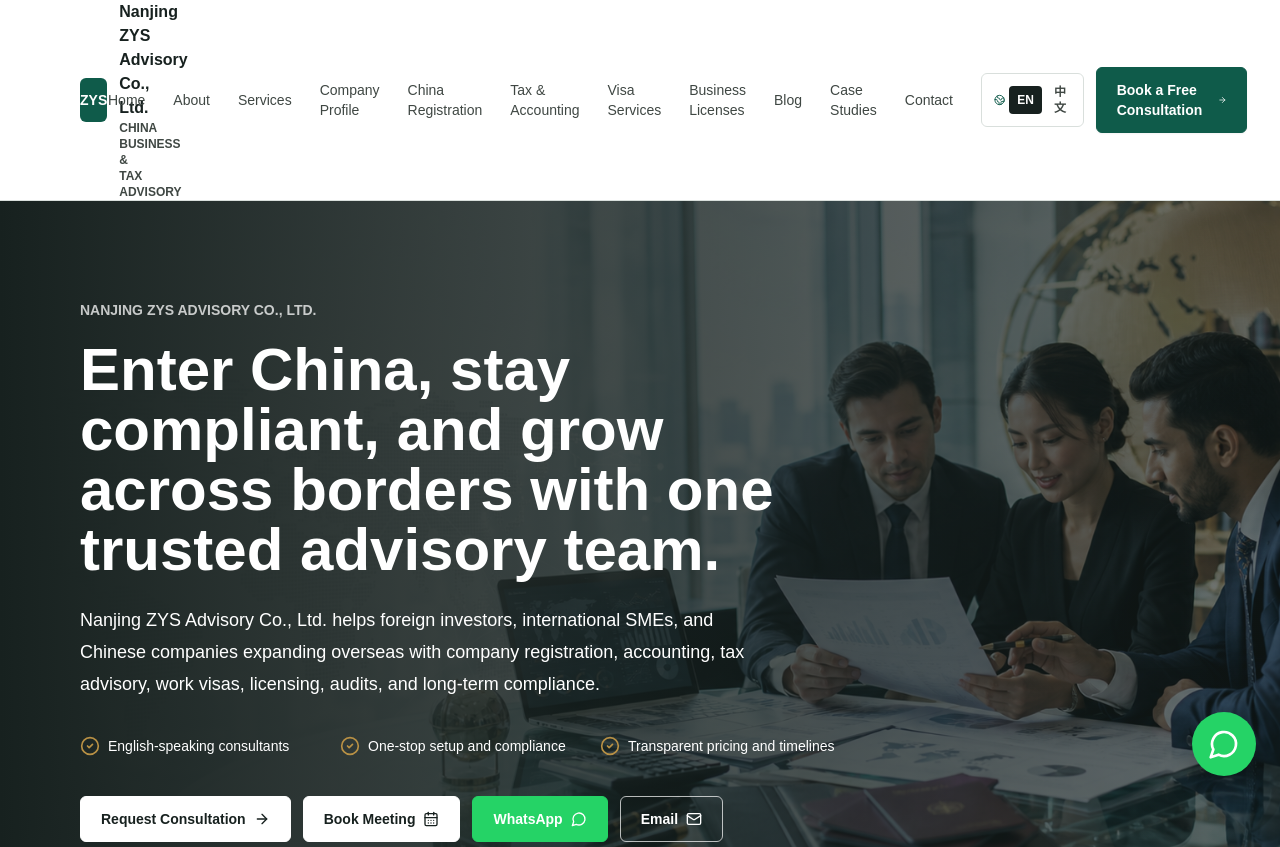
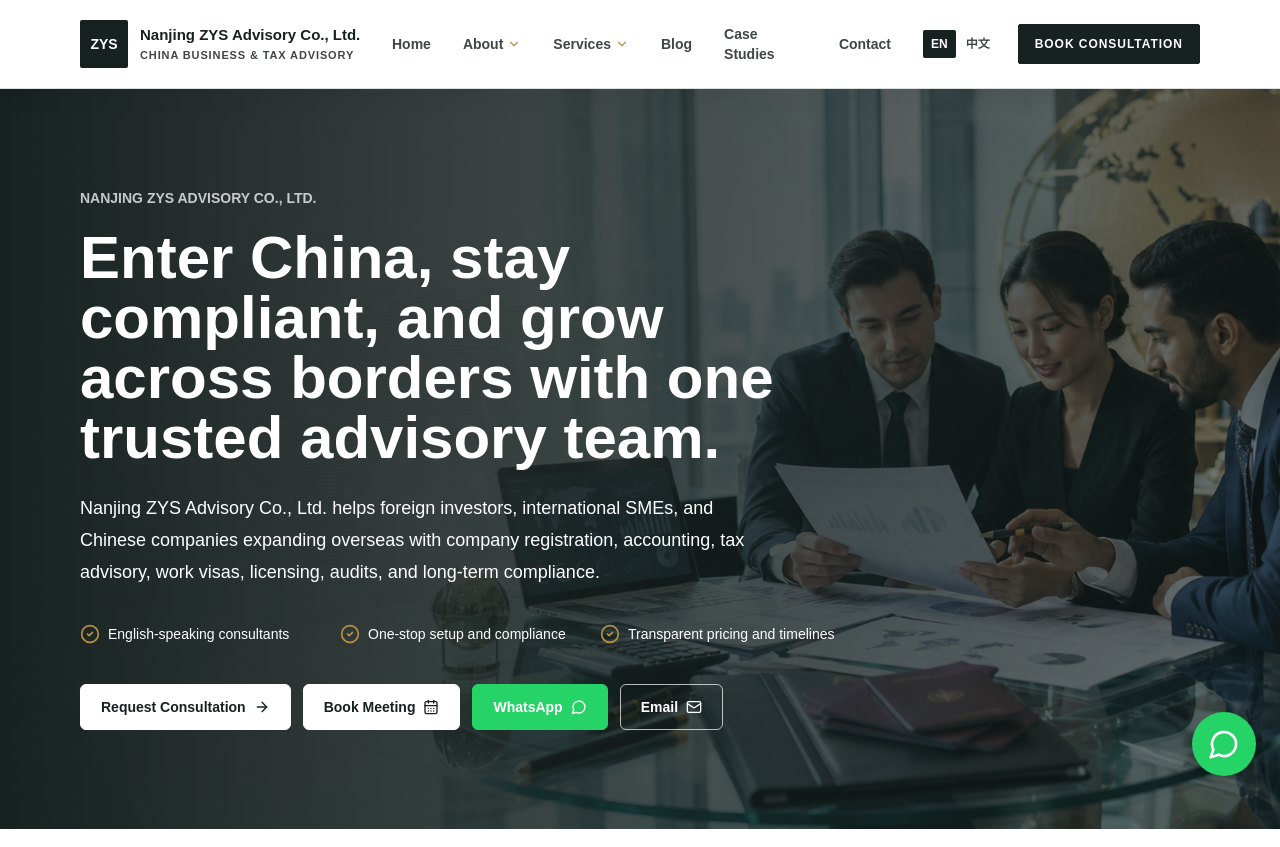
Before and after one commit to sunxiaoru680-hue/zys-finance-website, a Next.js app: page / in a window 1280 px wide. Shown: the top 847 px of the page. Built offline with nearby package versions, Linux system fonts and the light colour scheme.

Commit message:
Redesign header navigation

```diff
--- a/components/Header.tsx
+++ b/components/Header.tsx
@@ -1,57 +1,135 @@
 import Link from "next/link";
-import { Menu } from "lucide-react";
-import { navItems } from "@/components/siteData";
-import { ButtonLink } from "@/components/ButtonLink";
+import { ChevronDown, Menu } from "lucide-react";
 import { LanguageSwitcher } from "@/components/LanguageSwitcher";
 import { brandSubtitle, companyName } from "@/components/seo";
 
+const aboutItems = [
+  { href: "/about", label: "About ZYS" },
+  { href: "/company-profile", label: "Company Profile" },
+  { href: "/our-team", label: "Our Team" },
+  { href: "/experience", label: "Experience" },
+  { href: "/why-choose-us", label: "Why Choose Us" }
+];
+
+const serviceItems = [
+  { href: "/services", label: "All Services" },
+  { href: "/services/company-registration-in-china", label: "China Registration" },
+  { href: "/tax-accounting", label: "Tax & Accounting" },
+  { href: "/services/china-visa-service", label: "Visa Services" },
+  { href: "/services/business-license", label: "Business Licenses" }
+];
+
+const mainItems = [
+  { href: "/blog", label: "Blog" },
+  { href: "/case-studies", label: "Case Studies" },
+  { href: "/contact", label: "Contact" }
+];
+
 export function Header() {
   return (
-    <header className="sticky top-0 z-50 border-b border-line bg-white/95 backdrop-blur">
-      <div className="container-shell flex min-h-20 items-center justify-between gap-4">
-        <Link href="/" className="focus-ring flex min-w-0 items-center gap-3 rounded-md">
-          <span className="grid h-11 w-11 place-items-center rounded-md bg-evergreen text-white">
-            <span className="text-sm font-black">ZYS</span>
+    <header className="sticky top-0 z-50 border-b border-line bg-white/95 shadow-[0_8px_24px_rgba(15,36,31,0.04)] backdrop-blur">
+      <div className="container-shell flex min-h-[88px] items-center justify-between gap-8">
+        <Link href="/" className="focus-ring flex w-[280px] flex-none items-center gap-3 rounded-md">
+          <span className="grid h-12 w-12 flex-none place-items-center rounded-sm bg-ink text-white">
+            <span className="text-sm font-black tracking-normal">ZYS</span>
           </span>
-          <span className="min-w-0 max-w-[13.75rem] leading-tight sm:max-w-none">
-            <span className="block text-[13px] font-bold tracking-normal text-ink sm:text-sm md:text-base">
+          <span className="min-w-0 leading-tight">
+            <span className="block whitespace-nowrap text-[15px] font-bold tracking-normal text-ink">
               {companyName}
             </span>
-            <span className="block text-[11px] font-semibold uppercase text-graphite sm:text-xs">
+            <span className="mt-1 block whitespace-nowrap text-[11px] font-semibold uppercase tracking-[0.08em] text-graphite">
               {brandSubtitle}
             </span>
           </span>
         </Link>
 
-        <nav aria-label="Primary navigation" className="hidden items-center gap-1 lg:flex">
-          {navItems.map((item) => (
+        <nav aria-label="Primary navigation" className="hidden flex-1 items-center justify-center gap-8 lg:flex">
+          <Link
+            href="/"
+            className="focus-ring rounded-sm py-2 text-sm font-semibold text-graphite transition hover:text-ink"
+          >
+            Home
+          </Link>
+
+          <div className="group relative">
+            <Link
+              href="/about"
+              className="focus-ring flex items-center gap-1 rounded-sm py-2 text-sm font-semibold text-graphite transition hover:text-ink"
+            >
+              About
+              <ChevronDown aria-hidden="true" className="h-3.5 w-3.5 text-gold" />
+            </Link>
+            <div className="invisible absolute left-1/2 top-full w-56 -translate-x-1/2 pt-5 opacity-0 transition group-hover:visible group-hover:opacity-100 group-focus-within:visible group-focus-within:opacity-100">
+              <div className="rounded-sm border border-line bg-white py-2 shadow-[0_18px_45px_rgba(15,36,31,0.14)]">
+                {aboutItems.map((item) => (
+                  <Link
+                    key={item.href}
+                    href={item.href}
+                    className="focus-ring block px-4 py-2.5 text-sm font-medium text-graphite transition hover:bg-paper hover:text-ink"
+                  >
+                    {item.label}
+                  </Link>
+                ))}
+              </div>
+            </div>
+          </div>
+
+          <div className="group relative">
+            <Link
+              href="/services"
+              className="focus-ring flex items-center gap-1 rounded-sm py-2 text-sm font-semibold text-graphite transition hover:text-ink"
+            >
+              Services
+              <ChevronDown aria-hidden="true" className="h-3.5 w-3.5 text-gold" />
+            </Link>
+            <div className="invisible absolute left-1/2 top-full w-64 -translate-x-1/2 pt-5 opacity-0 transition group-hover:visible group-hover:opacity-100 group-focus-within:visible group-focus-within:opacity-100">
+              <div className="rounded-sm border border-line bg-white py-2 shadow-[0_18px_45px_rgba(15,36,31,0.14)]">
+                {serviceItems.map((item) => (
+                  <Link
+                    key={item.href}
+                    href={item.href}
+                    className="focus-ring block px-4 py-2.5 text-sm font-medium text-graphite transition hover:bg-paper hover:text-ink"
+                  >
+                    {item.label}
+                  </Link>
+                ))}
+              </div>
+            </div>
+          </div>
+
+          {mainItems.map((item) => (
             <Link
               key={item.href}
               href={item.href}
-              className="focus-ring rounded-md px-3 py-2 text-sm font-medium text-graphite transition hover:bg-paper hover:text-ink"
+              className="focus-ring rounded-sm py-2 text-sm font-semibold text-graphite transition hover:text-ink"
             >
               {item.label}
             </Link>
           ))}
         </nav>
 
-        <div className="hidden items-center gap-3 lg:flex">
+        <div className="hidden flex-none items-center gap-5 lg:flex">
           <LanguageSwitcher />
-          <ButtonLink href="/contact">Book a Free Consultation</ButtonLink>
+          <Link
+            href="/contact"
+            className="focus-ring inline-flex min-h-10 items-center justify-center rounded-sm border border-ink bg-ink px-4 py-2 text-xs font-bold uppercase tracking-[0.08em] text-white transition hover:border-gold hover:bg-gold hover:text-ink"
+          >
+            Book Consultation
+          </Link>
         </div>
 
         <details className="group lg:hidden">
-          <summary className="focus-ring flex h-11 w-11 cursor-pointer list-none items-center justify-center rounded-md border border-line bg-white">
+          <summary className="focus-ring flex h-11 w-11 cursor-pointer list-none items-center justify-center rounded-sm border border-line bg-white">
             <Menu aria-hidden="true" className="h-5 w-5" />
             <span className="sr-only">Open navigation</span>
           </summary>
-          <div className="absolute left-0 right-0 top-20 border-b border-line bg-white p-4 shadow-soft">
+          <div className="absolute left-0 right-0 top-[88px] border-b border-line bg-white p-4 shadow-soft">
             <nav aria-label="Mobile navigation" className="container-shell grid gap-1">
-              {navItems.map((item) => (
+              {[{ href: "/", label: "Home" }, ...aboutItems, ...serviceItems, ...mainItems].map((item) => (
                 <Link
                   key={item.href}
                   href={item.href}
-                  className="focus-ring rounded-md px-3 py-3 text-sm font-semibold text-ink hover:bg-paper"
+                  className="focus-ring rounded-sm px-3 py-3 text-sm font-semibold text-ink hover:bg-paper"
                 >
                   {item.label}
                 </Link>
@@ -60,7 +138,12 @@ export function Header() {
                 <LanguageSwitcher />
               </div>
               <div className="pt-3">
-                <ButtonLink href="/contact">Book a Free Consultation</ButtonLink>
+                <Link
+                  href="/contact"
+                  className="focus-ring inline-flex min-h-10 items-center justify-center rounded-sm border border-ink bg-ink px-4 py-2 text-xs font-bold uppercase tracking-[0.08em] text-white"
+                >
+                  Book Consultation
+                </Link>
               </div>
             </nav>
           </div>
--- a/components/LanguageSwitcher.tsx
+++ b/components/LanguageSwitcher.tsx
@@ -2,15 +2,13 @@
 
 import Link from "next/link";
 import { usePathname } from "next/navigation";
-import { Globe2 } from "lucide-react";
 import { getLocalizedPath, locales } from "@/lib/i18n";
 
 export function LanguageSwitcher() {
   const pathname = usePathname() || "/";
 
   return (
-    <div className="flex items-center gap-1 rounded-md border border-line bg-white p-1 text-xs font-bold text-graphite">
-      <Globe2 aria-hidden="true" className="ml-2 h-4 w-4 text-evergreen" />
+    <div className="flex items-center gap-0.5 text-xs font-semibold text-graphite">
       {locales.map((locale) => {
         const active =
           locale.code === "zh" ? pathname.startsWith("/zh") : !pathname.startsWith("/zh");
@@ -18,7 +16,7 @@ export function LanguageSwitcher() {
           <Link
             key={locale.code}
             href={getLocalizedPath(pathname, locale.code)}
-            className={`focus-ring rounded px-2 py-1.5 transition ${
+            className={`focus-ring rounded-sm px-2 py-1.5 transition ${
               active ? "bg-ink text-white" : "hover:bg-paper hover:text-ink"
             }`}
             hrefLang={locale.code === "zh" ? "zh-CN" : "en"}
```
